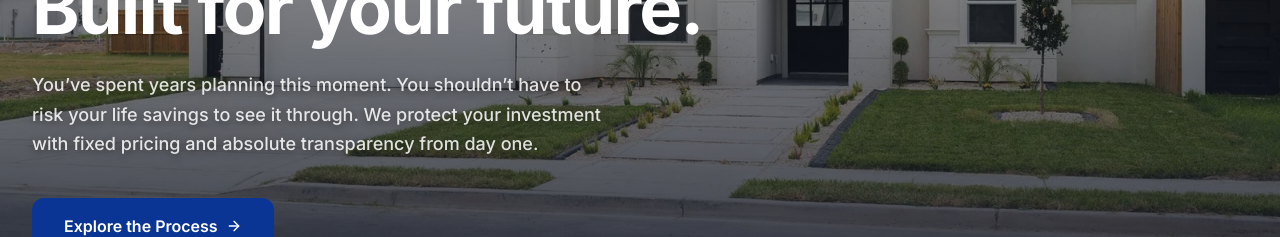
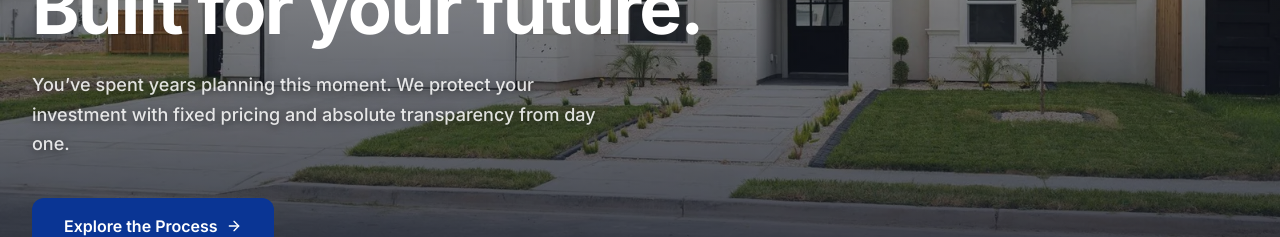
Before and after one commit to maximus34530/rcg-estates, a Next.js app: page / in a window 1280 px wide. Shown: the part 446-683 px from the top of the page. Built offline with nearby package versions, Linux system fonts and the light colour scheme; no server answers.

Commit message:
Fixed subheading on H1

```diff
--- a/src/app/page.tsx
+++ b/src/app/page.tsx
@@ -102,7 +102,7 @@ export default function HomePage() {
             <motion.p initial={{ opacity: 0, y: 20 }} animate={{ opacity: 1, y: 0 }}
               transition={{ duration: 0.6, delay: 0.22 }}
               className="text-white/85 font-medium text-lg leading-relaxed mb-10 max-w-xl drop-shadow-md [text-shadow:_0_1px_10px_rgb(0_0_0_/_40%)]">
-              You’ve spent years planning this moment. You shouldn’t have to risk your life savings to see it through. We protect your investment with fixed pricing and absolute transparency from day one.
+              You’ve spent years planning this moment. We protect your investment with fixed pricing and absolute transparency from day one.
             </motion.p>
 
             <motion.div initial={{ opacity: 0, y: 16 }} animate={{ opacity: 1, y: 0 }}
```
